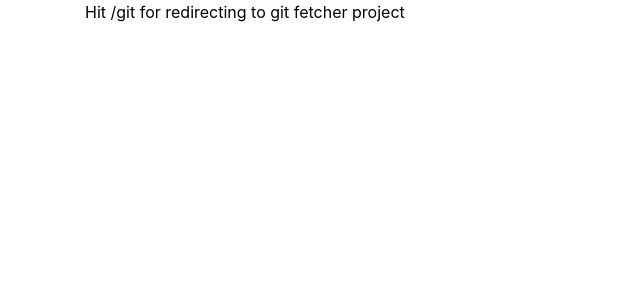
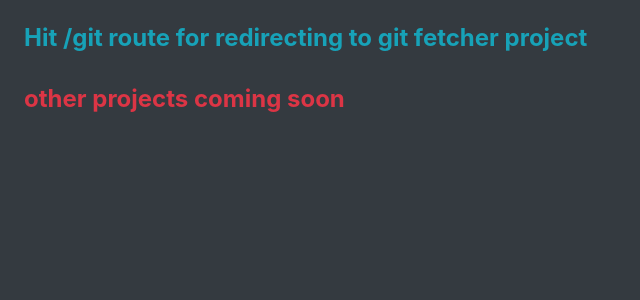
Before and after one commit to kkammili/web4, a React app: page / in a window 1280 px wide. Shown: the top 300 px of the page, without its empty margins (0-640 px from the left). Built offline with nearby package versions, Linux system fonts and the light colour scheme; what react-router-redux, redux-immutable would draw is missing.

Commit message:
removed xml file and added basic styling home page

```diff
--- a/src/modules/Home/components/Home.js
+++ b/src/modules/Home/components/Home.js
@@ -4,10 +4,15 @@ import {connect} from 'react-redux'
 export class Home extends Component {
   render () {
     return (
-      <div className={'container'}>
+      <div style={{height: '1000px'}} className={'container-fluid bg-dark'}>
         <div className={'row'}>
-          <div className={'col'}>
-                  Hit /git for redirecting to git fetcher project
+          <div className={'col pt-4 pl-4 h4 font-weight-bold text-info'}>
+                  Hit /git route for redirecting to git fetcher project
+          </div>
+        </div>
+        <div className={'row'}>
+          <div className={'col pt-4 pl-4 h4 font-weight-bold text-danger'}>
+                  other projects coming soon
           </div>
         </div>
       </div>
```
